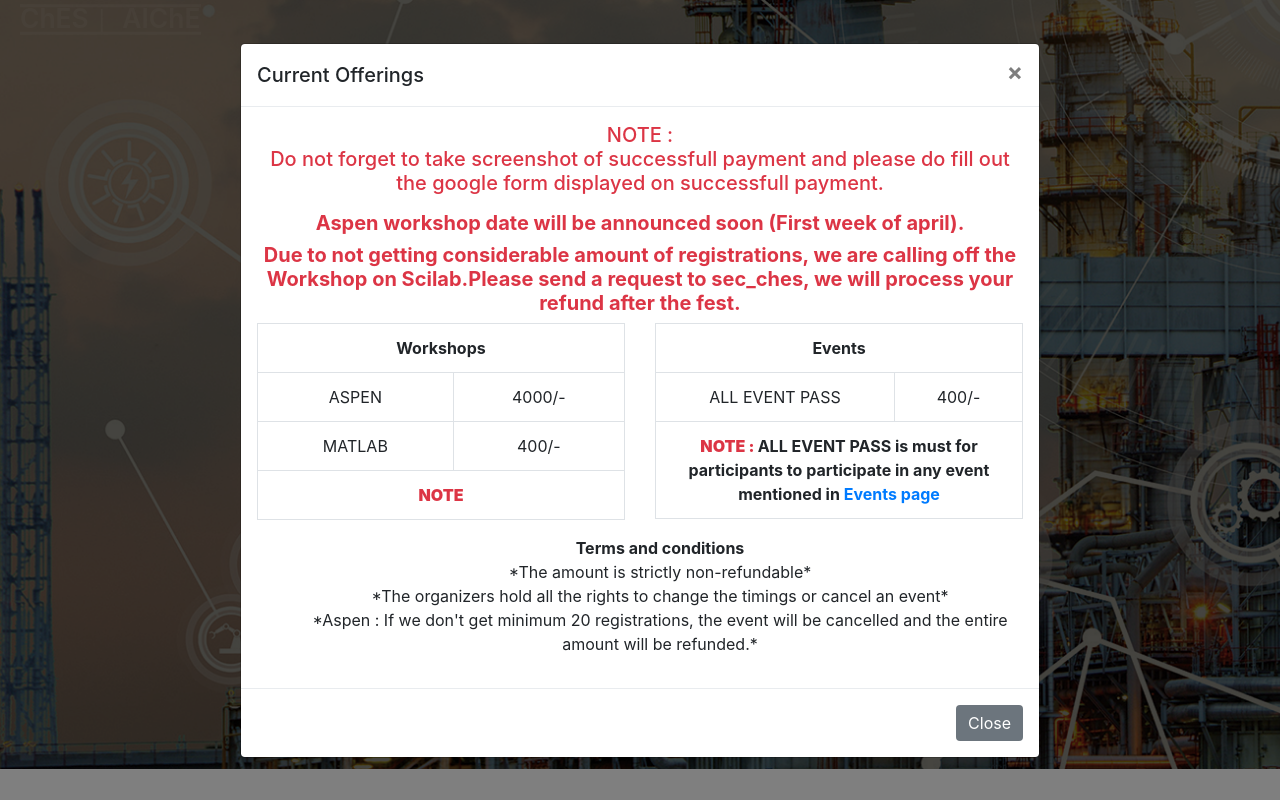
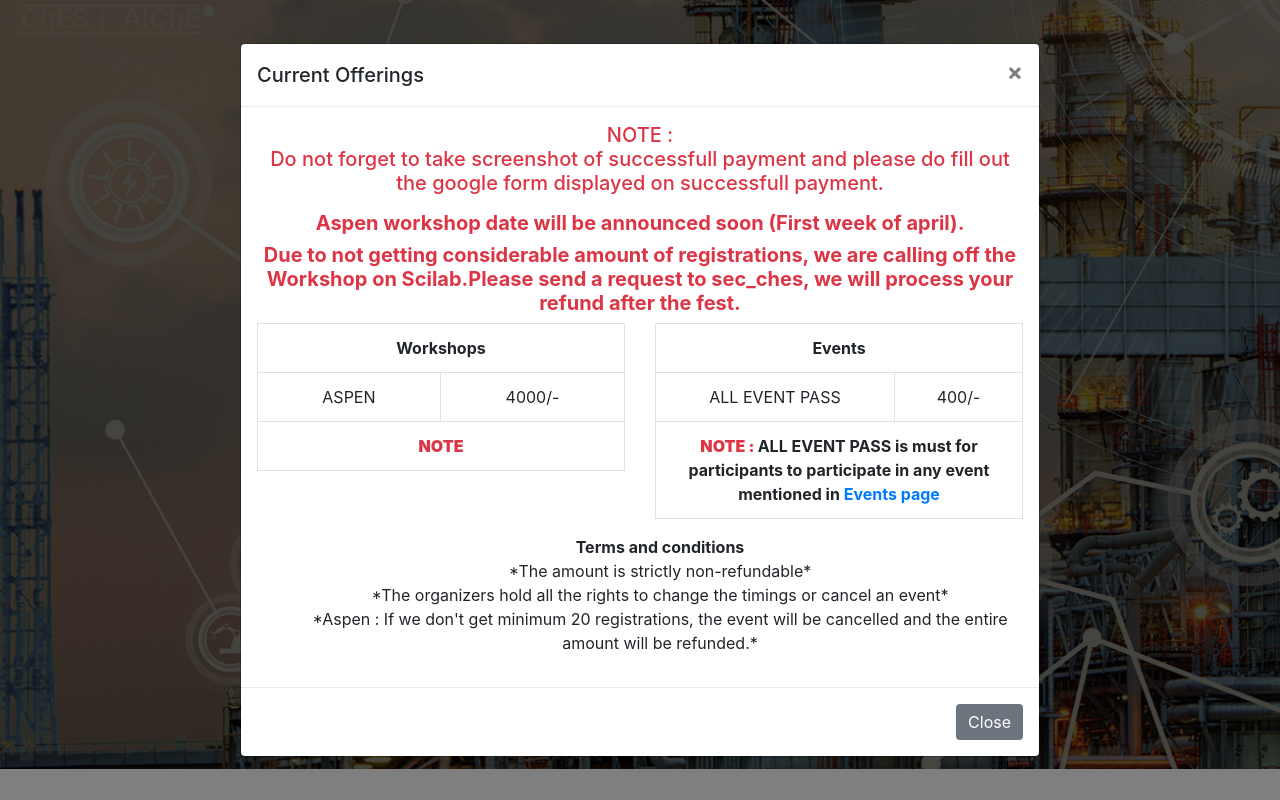
Before and after one commit to FerociousCentaur/ChemPlus_BackEnd, a Django app: page /payments/ in a window 1280 px wide. Run offline with Django 3.2, Linux system fonts and the light colour scheme; some libraries are stand-ins or nearby versions; some web fonts are replaced.

Commit message:
removed matlab

```diff
--- a/ChemID/forms.py
+++ b/ChemID/forms.py
@@ -79,7 +79,7 @@ class programRegister(forms.Form):
             # ("Ansys", "Ansys"),
             # ("Python", "Python"),
             #("SciLab", "SciLab"),
-            ("Matlab", "Matlab"),
+            #("Matlab", "Matlab"),
             ("Aspen", "Aspen"),
             #("DWSIM", "DWSIM"),
         )
--- a/ChemID/templates/paymentspage.html
+++ b/ChemID/templates/paymentspage.html
@@ -63,7 +63,7 @@
               <tr><td>ASPEN</td><td>4000/-</td></tr>
 <!--              <tr><td>DS & ML IN PYTHON</td><td>600/-</td></tr>-->
 <!--              <tr><td>ANSYS FLUENT</td><td>400/-</td></tr>-->
-              <tr><td>MATLAB</td><td>400/-</td></tr>
+<!--              <tr><td>MATLAB</td><td>400/-</td></tr>-->
 <!--              <tr><td>SCILAB</td><td>400/-</td></tr>-->
 <!--              <tr><td>DWSIM</td><td>100/-</td></tr>-->
               <th  colspan="2"><strong class="text-danger">NOTE</strong>
```
